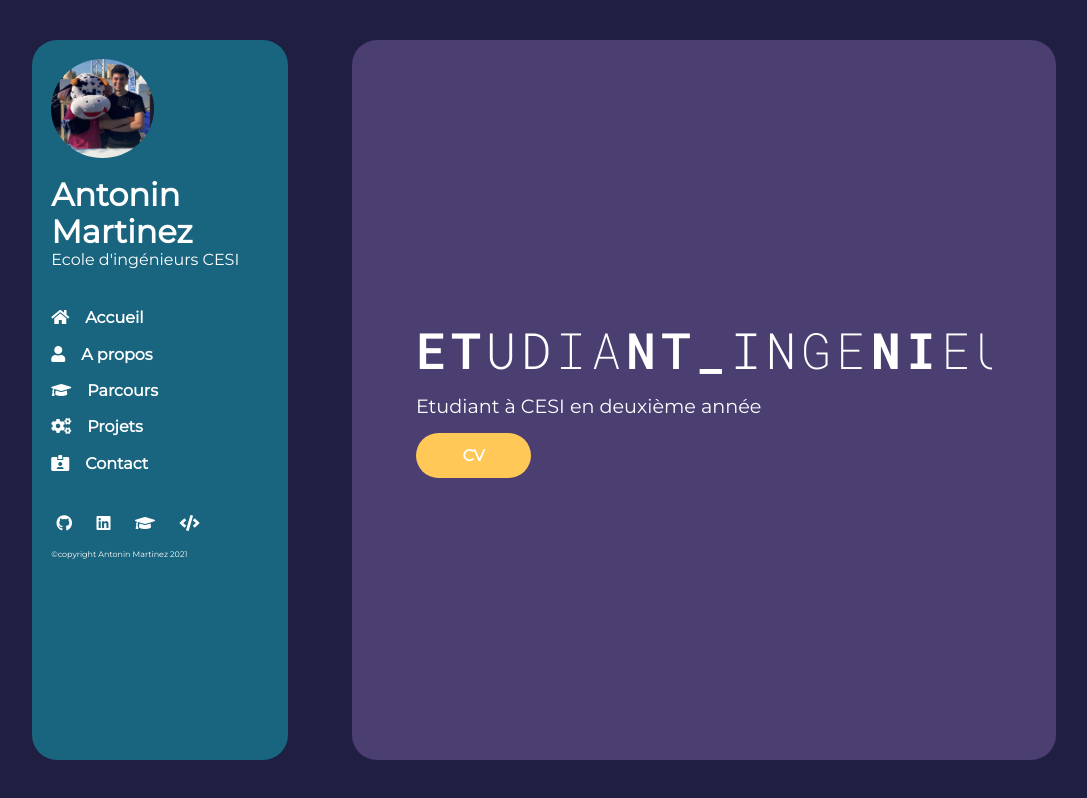
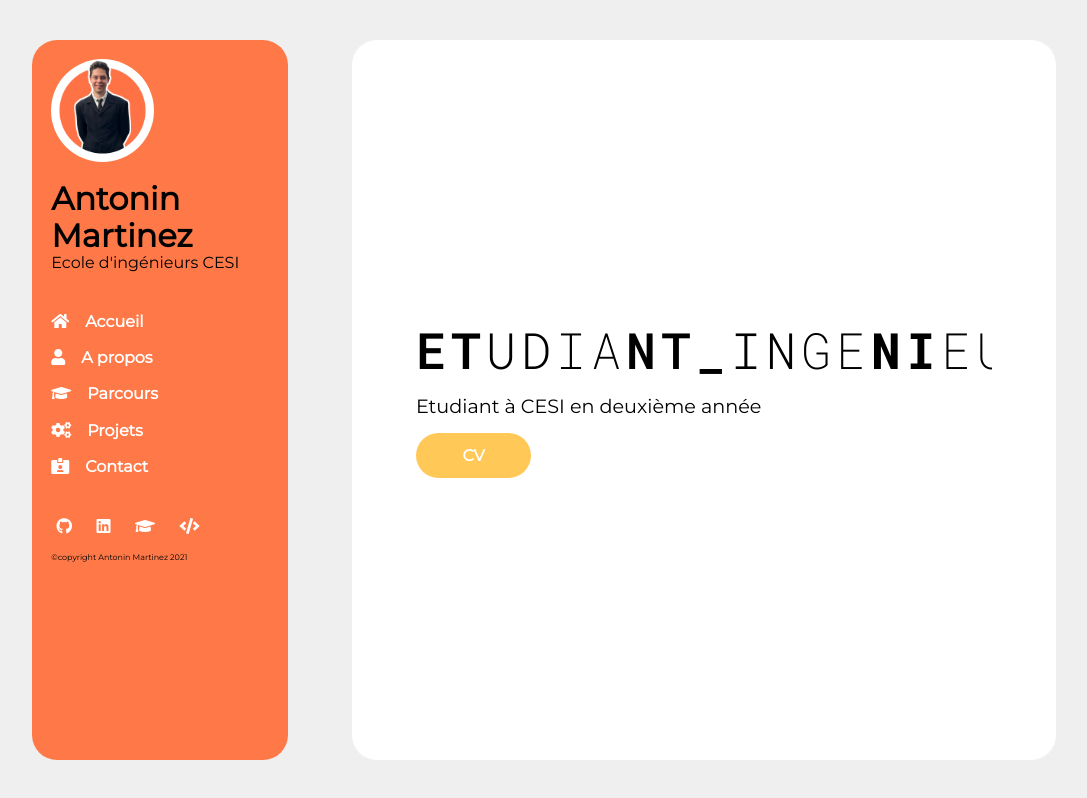
Before and after one commit to AntoninMart/website, a plain HTML site: page index.html in a window 1280 px wide. Shown: the top 798 px of the page, without its empty margins (96-1183 px from the left). Drawn offline with nearby package versions, Linux system fonts and the light colour scheme.

Commit message:
patch color

```diff
--- a/index.html
+++ b/index.html
@@ -13,7 +13,7 @@
 <body>
     <!--H E A D E R-->
     <header>
-        <img src="images/vache.jpg" alt="coucou">
+        <img src="images/PHOTO_CV.png" alt="coucou">
         <h1>Antonin<br>Martinez</h1>
         <h2>Ecole d'ingénieurs CESI</h2>
         <nav class="nav-page">
--- a/style.css
+++ b/style.css
@@ -10,9 +10,9 @@ html {
 body {
     padding: 0;
     margin: 0;
-    background-color: #1f2041;
+    background-color: #efefef;
     font-family: 'Montserrat', sans-serif;
-    color: white;
+    color: black;
     scroll-behavior: smooth;
 }
 
@@ -26,7 +26,7 @@ a {
 }
 
 header {
-    background-color: #19647E;
+    background-color: #ff7948;
     height: 90vh;
     width: 20vw;
     margin-left: 10vw;
@@ -36,7 +36,7 @@ header {
 
 section {
     border-radius: 25px;
-    background-color: #4B3F72;
+    background-color: #ffffff;
     min-height: 80vh;
     height: auto;
     width: 45vw;
@@ -163,7 +163,7 @@ scroll-container {
     display: flex;
     flex-direction: row;
     z-index: 1;
-    color: #fff;
+    color: black;
     font-family: "Roboto Mono", monospace;
     font-size: 50px;
     font-weight: 200;
@@ -174,61 +174,61 @@ scroll-container {
 /*E T U D I A N T*/
 
 .home-anim span:nth-child(1){
-    color: #fff;
+    color: black;
     animation: animText 0.8s ease-in-out infinite;
 }
 
 .home-anim span:nth-child(2){
-    color: #fff;
+    color: black;
     animation: animText 1.2s ease-in-out infinite;
 }
 
 .home-anim span:nth-child(3){
-    color: #fff;
+    color: black;
     animation: animText 1.6s ease-in-out infinite;
 }
 
 .home-anim span:nth-child(4){
-    color: #fff;
+    color: black;
     animation: animText 1.8s ease-in-out infinite;
 }
 
 /*I N G E N I E U R*/
 
 .home-anim span:nth-child(5){
-    color: #fff;
+    color: black;
     animation: animText 0.8s ease-in-out infinite;
 }
 
 .home-anim span:nth-child(6){
-    color: #fff;
+    color: black;
     animation: animText 1.2s ease-in-out infinite;
 }
 
 .home-anim span:nth-child(7){
-    color: #fff;
+    color: black;
     animation: animText 1.6s ease-in-out infinite;
 }
 
 .home-anim span:nth-child(8){
-    color: #fff;
+    color: black;
     animation: animText 2.2s ease-in-out infinite;
 }
 
 .home-anim span:nth-child(9){
-    color: #fff;
+    color: black;
     animation: animText 2.4s ease-in-out infinite;
 }
 
 .home-anim span:nth-child(10){
-    color: #fff;
+    color: black;
     animation: animText 2.6s ease-in-out infinite;
 }
 
 /* ! */
 
 .home-anim span:nth-child(11){
-    color: #fff;
+    color: black;
     animation: animMark 1s ease-in-out infinite;
 }
 
@@ -270,14 +270,14 @@ scroll-container {
 .box-presentation{
     display: block;
     width: 50%;
-    background-color: red;
+    background-color: white;
 }
 
 .box-info{
     display: block;
     width: 50%;
     margin-left: 2vw;
-    background-color: orange;
+    background-color: white;
 
 }
 
@@ -332,7 +332,7 @@ scroll-container {
 
 .bobox-experience{
     margin-top: 5%;
-    background-color: #19647E;
+    background-color: #ff7948;
     border-radius: 10px;
     position: relative;
     display: flex;
@@ -343,7 +343,7 @@ scroll-container {
 
 .bobox-experience-2{
     margin-top: 5%;
-    background-color: #19647E;
+    background-color: #ff7948;
     border-radius: 10px;
     position: relative;
     display: flex;
@@ -386,21 +386,21 @@ scroll-container {
 }
 
 .projet-1{
-    background-color: #19647E;
-    /*margin: 5%;*/
-    /*padding: 5%;*/
+    background-color: #ff7948;
+    margin: 5%;
+    padding: 5%;
     border-radius: 20px;
     text-align: center;
-    /*max-width: 25vh;*/
+    max-width: 25vh;
 }
 
 .projet-2{
-    background-color: #19647E;
-    /*margin: 5%;*/
-    /*padding: 5%;*/
+    background-color: #ff7948;
+    margin: 5%;
+    padding: 5%;
     border-radius: 20px;
     text-align: center;
-    /*max-width: 25vh;*/
+    max-width: 25vh;
 
 
 }
```
